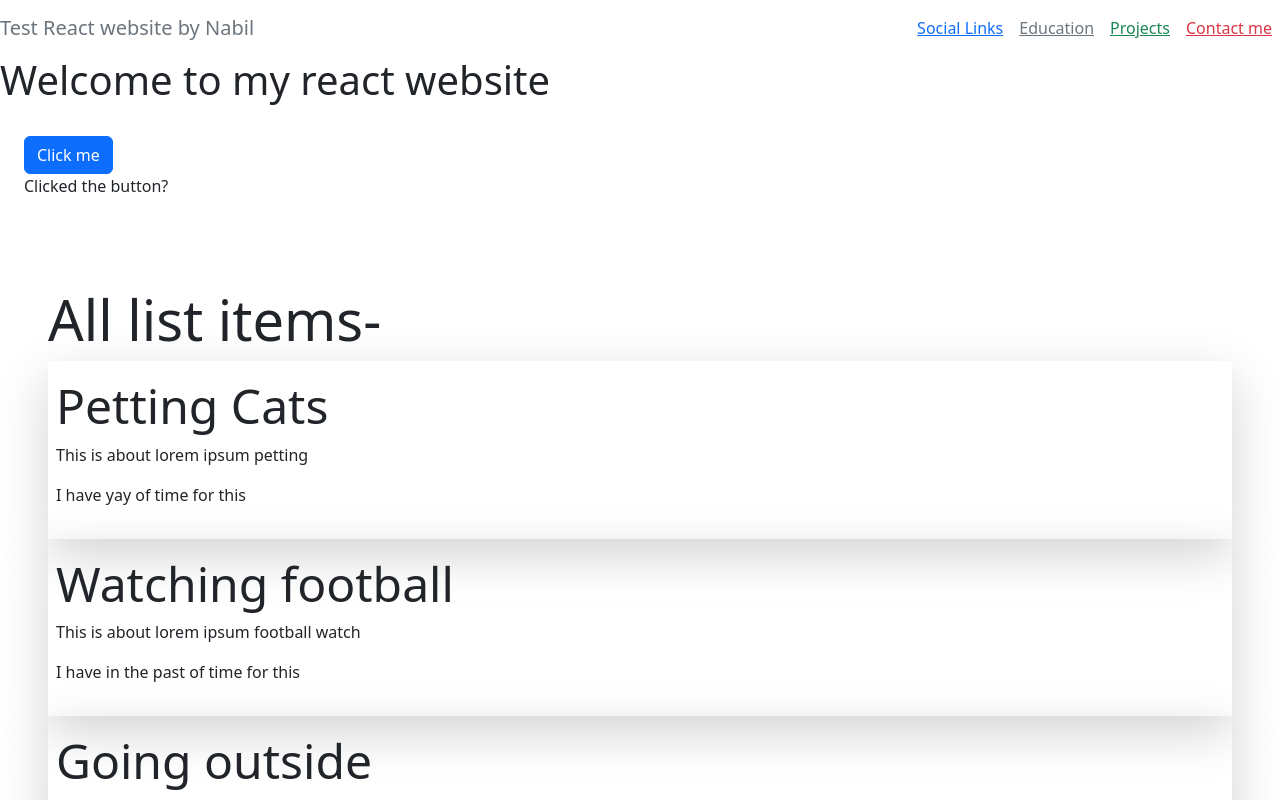
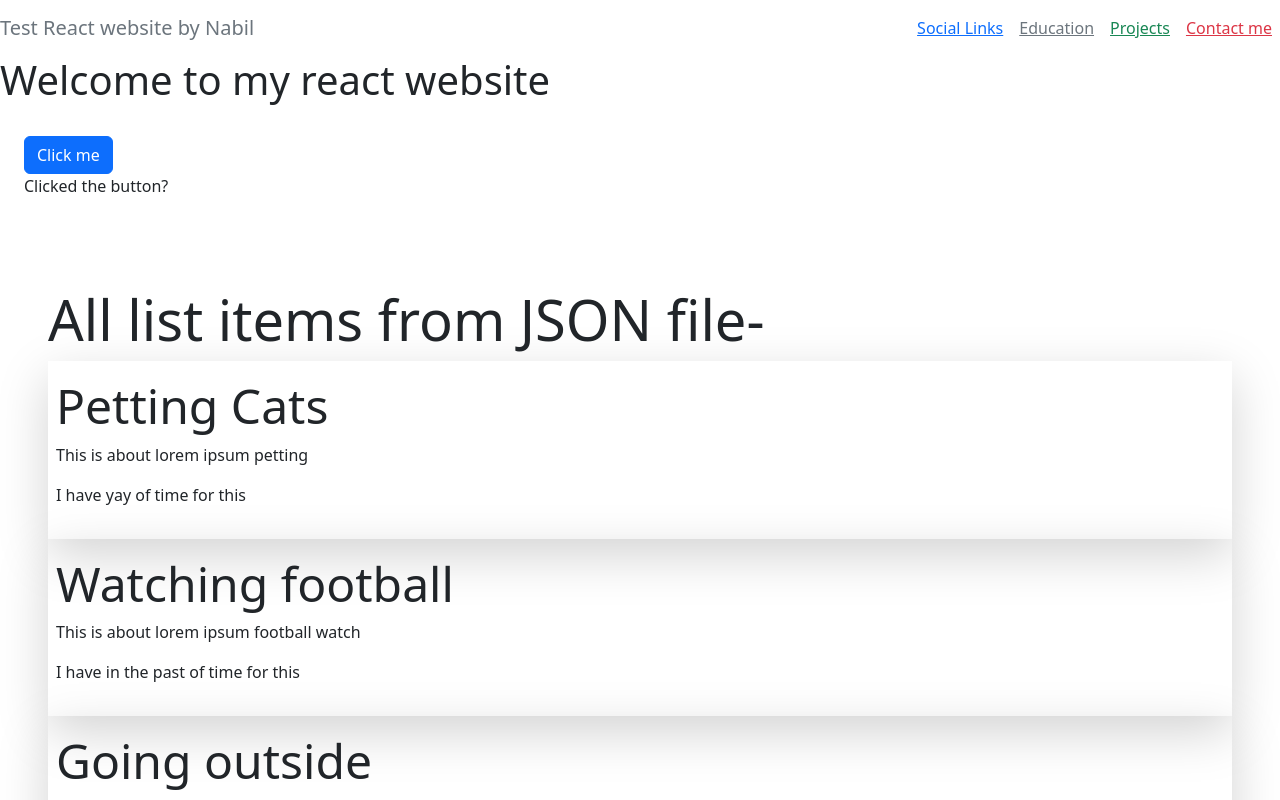
Before and after one commit to Nabil-Shartaj-Khan/Intro-to-react, a React (Vite) app in the folder vite-project/: page / in a window 1280 px wide. Shown: the top 800 px of the page. Built offline with nearby package versions, Linux system fonts and the light colour scheme; data requests are answered from the project's data file.

Commit message:
added custom hook

```diff
--- a/vite-project/src/Favourite.jsx
+++ b/vite-project/src/Favourite.jsx
@@ -1,28 +1,19 @@
 import { useState, useEffect} from "react";
 import Listshow from "./Listshow";
+import useFetch from "./useFetch";
 
 function Favourite() {
 
-    const [things,setThings]=useState([]);
-
-    // *********************************************
-    useEffect(() => {
-        fetch("http://localhost:8000/things").then(res => {
-            return res.json();
-        }). then (data => setThings(data));
+    const {things,isLoading,error}=useFetch("http://localhost:8000/things");
 
 
-    },[]);
-
-   return (
-
+      return (
         <div className="list p-5 ">
-
-           <Listshow things={things} title="All list items-"/>
-
+          {isLoading && <div>Loading data....</div>}
+          {error && <div className="error">{error}</div>}
+          <Listshow things={things} title="All list items from JSON file-" />
         </div>
-
-     );
+      );
 }
 
 export default Favourite;
--- /dev/null
+++ b/vite-project/src/useFetch.jsx
@@ -0,0 +1,30 @@
+import { useEffect, useState } from "react";
+
+const useFetch = (url) => {
+  const [things, setThings] = useState([]);
+  const [isLoading, setIsLoading] = useState(false);
+  const [error, setError] = useState(null);
+
+  useEffect(() => {
+    fetch(url)
+      .then(res => {
+        if (!res.ok) {
+          throw new Error('Network response was not ok.');
+        }
+        return res.json();
+      })
+      .then(data => {
+        setThings(data);
+        setIsLoading(false);
+      })
+      .catch(err => {
+        console.error('Error fetching data:', err);
+        setError('Error fetching data. Please try again later.');
+        setIsLoading(false);
+      });
+  }, [url]);
+
+  return { things, isLoading, error };
+};
+
+export default useFetch;
```
